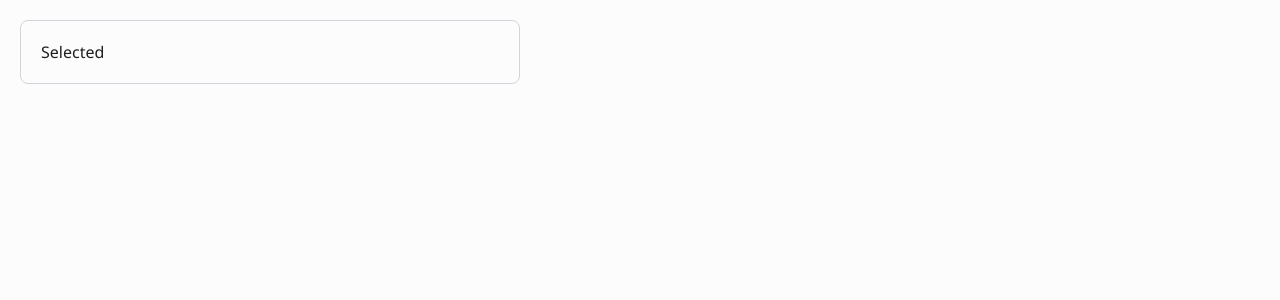
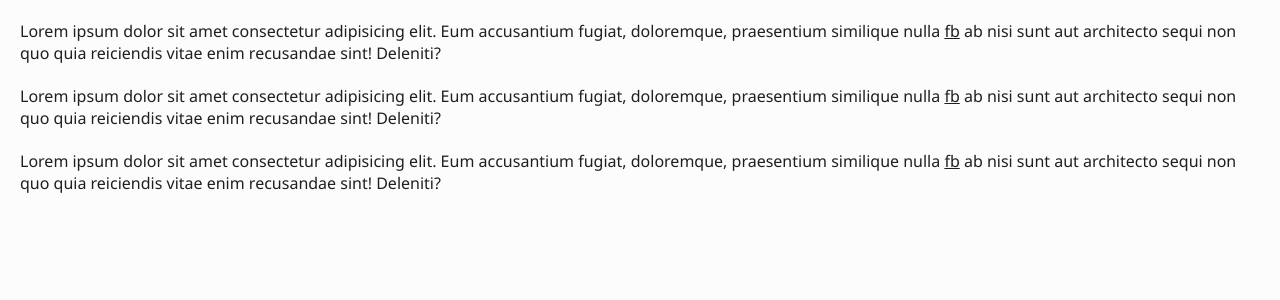
Before and after one commit to Nguyen-Van-Chuong/React, a React (Create React App) app: page / in a window 1280 px wide. Shown: the top 300 px of the page. Built offline with nearby package versions, Linux system fonts and the light colour scheme.

Commit message:
use hook link new tab

```diff
--- a/src/App.jsx
+++ b/src/App.jsx
@@ -1,4 +1,5 @@
 import "./App.css";
+import Blog from "./components/Blog";
 import Dropdown from "./components/Dropdown";
 import StopWatch from "./components/StopWatch";
 
@@ -6,7 +7,8 @@ function App() {
   return (
     <div className="p-5">
       {/* <StopWatch></StopWatch> */}
-      <Dropdown></Dropdown>
+      {/* <Dropdown></Dropdown> */}
+      <Blog></Blog>
     </div>
   );
 }
--- /dev/null
+++ b/src/components/Blog.jsx
@@ -0,0 +1,39 @@
+import React, { useEffect, useRef } from "react";
+import useLinkNewTab from "../hooks/useLinkNewTab";
+
+const Blog = () => {
+  const { contentRef } = useLinkNewTab();
+  return (
+    <div ref={contentRef}>
+      <p className="mb-5">
+        Lorem ipsum dolor sit amet consectetur adipisicing elit. Eum accusantium
+        fugiat, doloremque, praesentium similique nulla{" "}
+        <a href="https://fb.com" className="underline">
+          fb
+        </a>{" "}
+        ab nisi sunt aut architecto sequi non quo quia reiciendis vitae enim
+        recusandae sint! Deleniti?
+      </p>
+      <p className="mb-5">
+        Lorem ipsum dolor sit amet consectetur adipisicing elit. Eum accusantium
+        fugiat, doloremque, praesentium similique nulla{" "}
+        <a href="https://gg.com" className="underline">
+          fb
+        </a>{" "}
+        ab nisi sunt aut architecto sequi non quo quia reiciendis vitae enim
+        recusandae sint! Deleniti?
+      </p>
+      <p className="mb-5">
+        Lorem ipsum dolor sit amet consectetur adipisicing elit. Eum accusantium
+        fugiat, doloremque, praesentium similique nulla{" "}
+        <a href="https://fb.com" className="underline">
+          fb
+        </a>{" "}
+        ab nisi sunt aut architecto sequi non quo quia reiciendis vitae enim
+        recusandae sint! Deleniti?
+      </p>
+    </div>
+  );
+};
+
+export default Blog;
--- /dev/null
+++ b/src/hooks/useLinkNewTab.jsx
@@ -0,0 +1,15 @@
+import React, { useEffect, useRef } from "react";
+
+export default function useLinkNewTab() {
+  const contentRef = useRef({});
+  useEffect(() => {
+    const links = contentRef.current.querySelectorAll("a");
+    links.length > 0 &&
+      links.forEach((item) => {
+        item.setAttribute("target", "_blank");
+      });
+  }, []);
+  return {
+    contentRef,
+  };
+}
```
